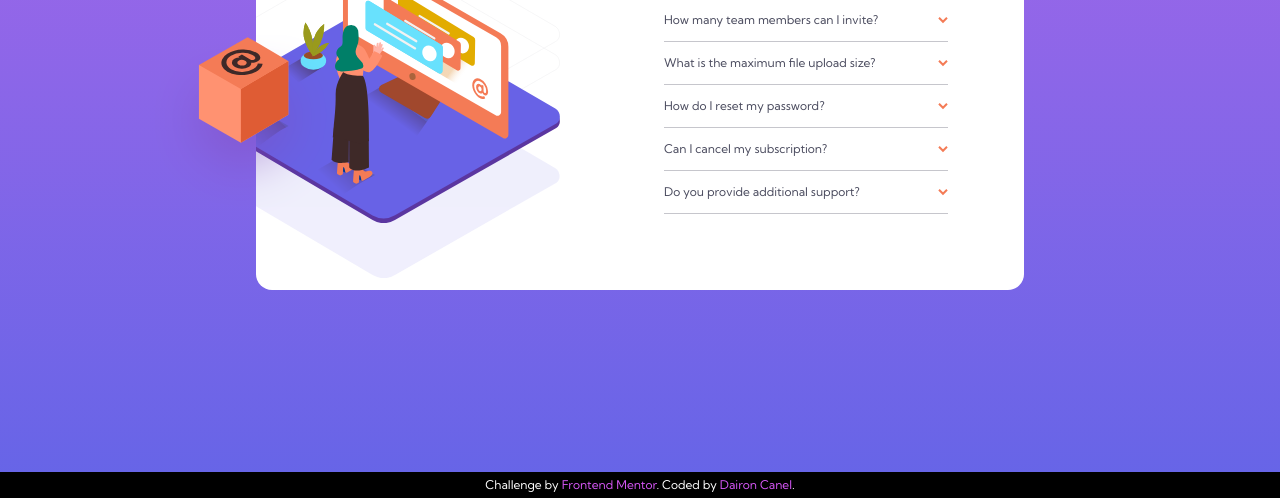
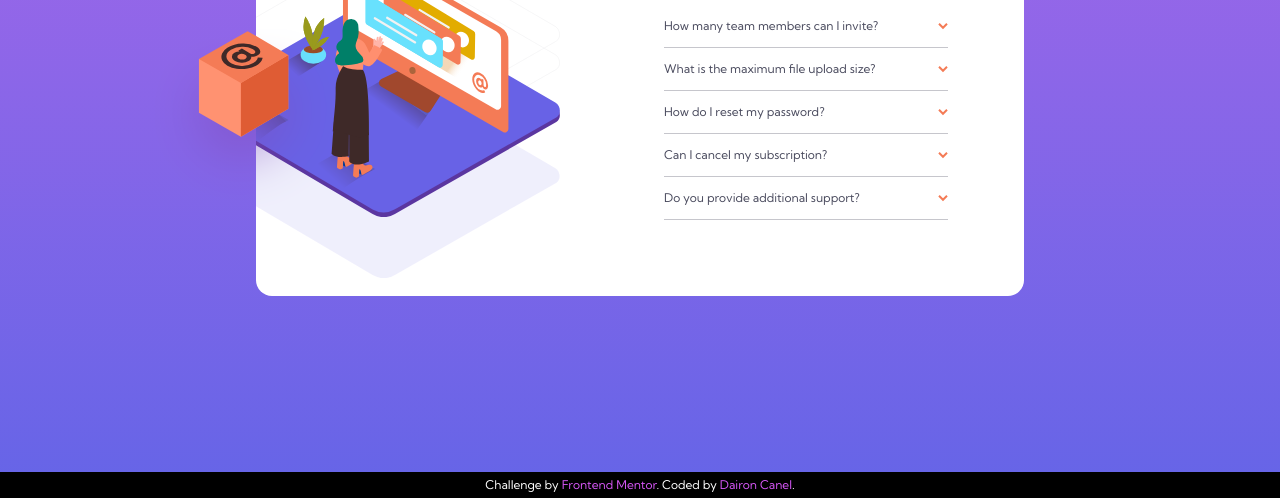
Before and after one commit to dairon-canel/faq-accordion-card, a website: page public/index.html in a window 1280 px wide. Shown: the part 302-800 px from the top of the page. Drawn offline with Linux system fonts and the light colour scheme.

Commit message:
fix: divs

```diff
--- a/src/input-style.css
+++ b/src/input-style.css
@@ -8,12 +8,15 @@ html {
 
 body {
   font-family: 'Kumbh Sans', sans-serif;
-  font-size: 0.75rem;
+  font-size: 12px;
 }
 
 details {
   color: hsl(240, 6%, 50%);
   transition: 0.3s;
+  border-bottom: 1px solid hsla(240, 6%, 50%, 0.425);
+  padding-bottom: 0.75rem;
+  margin: 0.75rem 0;
 }
 
 details summary {
@@ -39,13 +42,6 @@ summary:before {
   transition: 0.3s;
   display: inline-block;
   right: 0;
-}
-
-details:after {
-  content: '';
-  display: block;
-  border-top: 0.01rem solid hsla(240, 6%, 50%, 0.425);
-  margin: 0.75rem 0;
 }
 
 details[open] summary {
```
Also changed, not shown: public/output-style.css.
